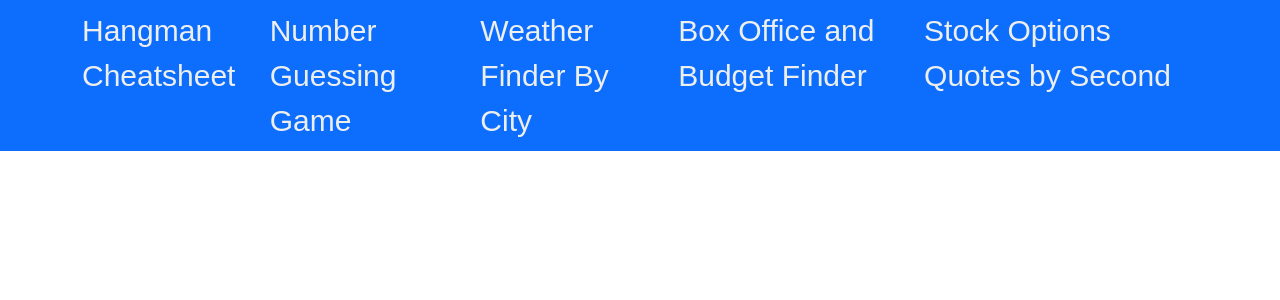
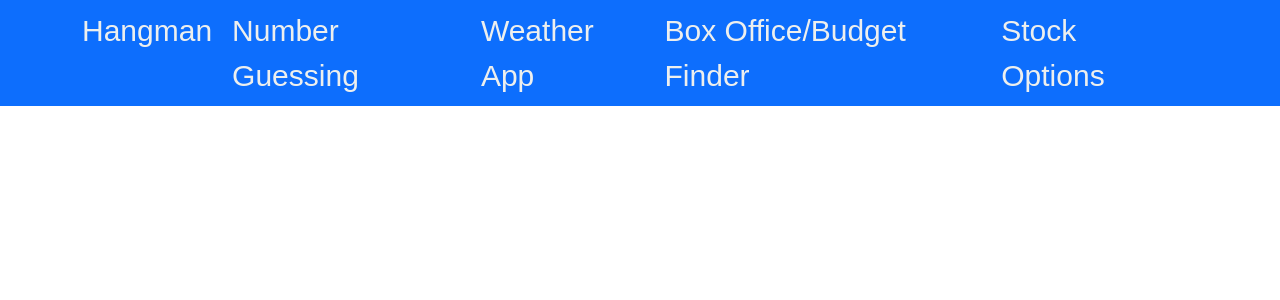
Before and after one commit to eelanpy/reactmega, a React (Create React App) app: page / in a window 1280 px wide. Shown: the top 300 px of the page. Built offline with nearby package versions, Linux system fonts and the light colour scheme.

Commit message:
made column stick

```diff
--- a/src/App.js
+++ b/src/App.js
@@ -17,16 +17,22 @@ import { NavLink } from 'react-router-dom'
 import 'bootstrap/dist/css/bootstrap.min.css'
 
 const links = [
-  ['Hangman Cheatsheet', <Hangman />],
-  ['Number Guessing Game', <Number />],
-  ['Weather Finder By City', <Weather />],
-  ['Box Office and Budget Finder', <Movies />],
-  ['Stock Options Quotes by Second', <Options />]
+  ['Hangman', <Hangman />],
+  ['Number Guessing', <Number />],
+  ['Weather App', <Weather />],
+  ['Box Office/Budget Finder', <Movies />],
+  ['Stock Options', <Options />]
 ]
 
 const App = () => (
   <>
-    <Navbar collapseOnSelect expand='lg' bg='primary' data-bs-theme='dark' sticky='top'>
+    <Navbar
+      collapseOnSelect
+      expand='lg'
+      bg='primary'
+      data-bs-theme='dark'
+      // sticky='top'
+    >
       <Container>
         <Navbar.Toggle aria-controls='responsive-navbar-nav' />
         <Navbar.Collapse id='responsive-navbar-nav'>
--- a/src/Options.css
+++ b/src/Options.css
@@ -4,8 +4,16 @@ table {
 }
 
 thead th {
+
     text-align: center;
     border-bottom: 2px solid black;
+    position: sticky;
+    padding-bottom: 0.5rem;
+}
+
+th {
+    position: sticky;
+    top: 0; /* Don't forget this, required for the stickiness */
 }
 
 thead button {
@@ -40,7 +48,7 @@ thead button.descending::after {
 
 tbody td {
     padding: 0.5em;
-    border-bottom: 2px solid black;
+    border-bottom: 1px solid black;
 }
 
 tbody tr:hover {
@@ -52,8 +60,8 @@ tbody tr {
 }
 
 table td {
-    border-left: 2px solid #000;
-    border-right: 2px solid #000;
+    border-left: 1px solid #000;
+    border-right: 1px solid #000;
 }
 
 table td:first-child {
@@ -93,3 +101,11 @@ select, option:checked {
 .text-white {
     background-color: #20c997;
 }
+
+/* .row {
+    display: inline;
+}
+
+.col {
+    display: inline;
+} */
--- a/src/Options.js
+++ b/src/Options.js
@@ -28,9 +28,9 @@ import { useEffect, useState } from 'react'
 import React from 'react'
 
 import './App.css'
-
 import 'bootstrap/dist/css/bootstrap.min.css'
 import './Options.css'
+
 var stocks = ['AAPL', 'MSFT', 'META', 'AMZN']
 
 function BasicExample (props) {
@@ -261,16 +261,49 @@ Expiry            </button>
       </table>
     )
   } catch {
-    console.log("couldn'tfind")
+    return (
+      <>
+        <div
+          className='card text-bg-danger m-2'
+          style={{
+            visibility: props.isSelected == true ? 'visible' : 'hidden'
+          }}
+        >
+          <div
+            className='card-body text-center'
+            style={{ textAlign: 'center' }}
+          >
+            <p
+              className='card-title font-italic'
+              style={{ fontSize: '2rem', fontWeight: 900 }}
+            >
+              Stock Not Found!!!
+            </p>
+            <p
+              className='font-weight-normal'
+              style={{ fontSize: '1.75rem', fontWeight: 500 }}
+            >
+              Somehow the fields you submitted can't be found in our data.
+            </p>
+            <p style={{ fontSize: '1.5rem' }} className='font-weight-light'>
+              Try another stock
+            </p>
+          </div>
+        </div>
+      </>
+    )
   }
 }
 
 function App (props) {
   console.log(props)
+
   return (
-    <div className='App'>
-      <ProductTable products={props.data} />
-    </div>
+    <>
+      <div className='App'>
+        <ProductTable products={props.data} isSelected={props.isSelected} />
+      </div>
+    </>
   )
 }
 
@@ -290,7 +323,7 @@ function Options () {
 
   const [data, setData] = useState([])
   const [isLoading, setIsLoading] = useState(false)
-
+  const [isSelected, setIsSelected] = useState(false)
   function submit (e) {
     setIsLoading(true)
     //     setStock('aapl');
@@ -302,6 +335,7 @@ function Options () {
     // var monthsToExpire = 2;
     // var investAmt = 1000;
     e.preventDefault()
+
     async function fetchData () {
       var url = `https://pfs2dz5045.execute-api.us-east-2.amazonaws.com/ktest/koptions?stock=${stock.toLowerCase()}&option_type=${optionType
         .split(' Option')[0]
@@ -311,6 +345,7 @@ function Options () {
       console.log(url)
       const response2 = await fetch(url)
       const data2 = await response2.json()
+      //   setIsLoading(false)
       return data2
     }
     ;(async () => {
@@ -319,6 +354,7 @@ function Options () {
       // console.log(data)
       console.log(data)
       setIsLoading(false)
+      setIsSelected(true)
     })()
   }
 
@@ -422,7 +458,7 @@ function Options () {
                 ))}
               </Dropdown.Menu>
             </Dropdown>
-            <Dropdown className='m-2' style={{ display: 'inline' }}>
+            <Dropdown className='p-3' style={{ display: 'inline' }}>
               <Dropdown.Toggle
                 variant={
                   investAmt === 'To Invest:' ? 'outline-warning' : 'warning'
@@ -453,7 +489,7 @@ function Options () {
             </Dropdown>
             <button
               type='submit'
-              className='btn btn-primary m-0'
+              className='btn btn-primary'
               disabled={
                 stock == 'Stock' ||
                 optionType == 'Type' ||
@@ -475,7 +511,7 @@ function Options () {
           {/* </Col> */}
         </div>
       </div>
-      <App data={data} />
+      <App data={data} isSelected={isSelected} />
     </>
   )
 }
```
